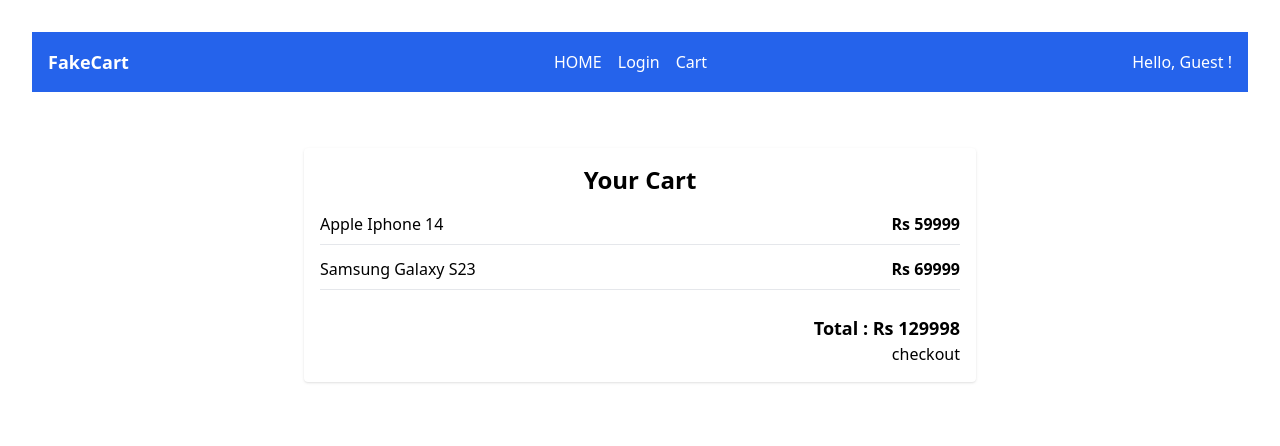
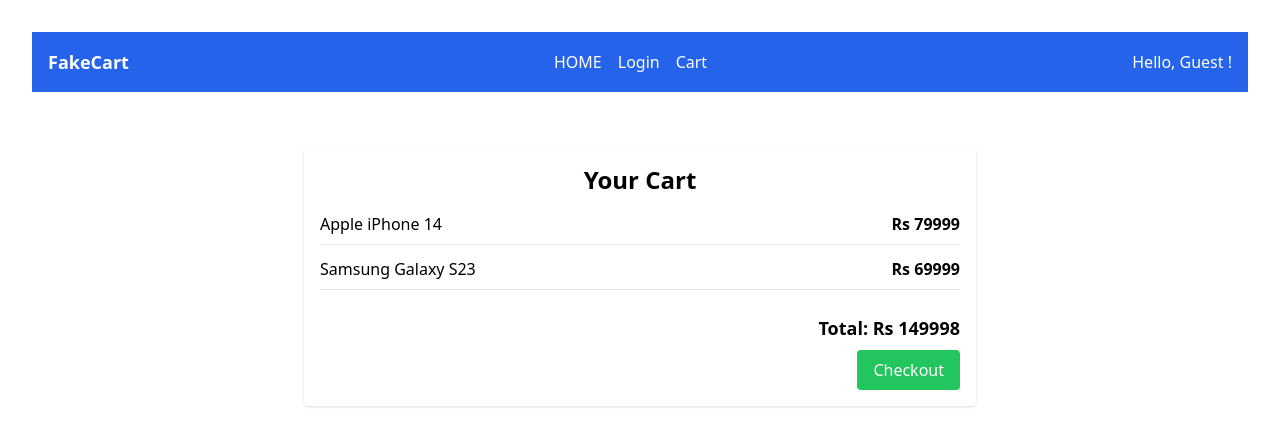
Before and after one commit to krupsKSM/FakeCart-app, a React (Vite) app in the folder fakecart/: page /cart in a window 1280 px wide. Shown: the top 446 px of the page. Built offline with nearby package versions, Linux system fonts and the light colour scheme.

Commit message:
Add CartDynamic component and commented CartStatic

```diff
--- a/fakecart/src/pages/Cart.tsx
+++ b/fakecart/src/pages/Cart.tsx
@@ -1,11 +1,16 @@
 import React from 'react'
 import CartStatic from '../components/cart/CartStatic'
+import CartDynamic from '../components/cart/CartDynamic'
 
 
 
 const Cart = () => {
   return (
-    <div><CartStatic/></div>
+    <>
+        {/* <div><CartStatic/></div> */}
+        <div><CartDynamic/></div>
+    </>
+
   )
 }
 
```
